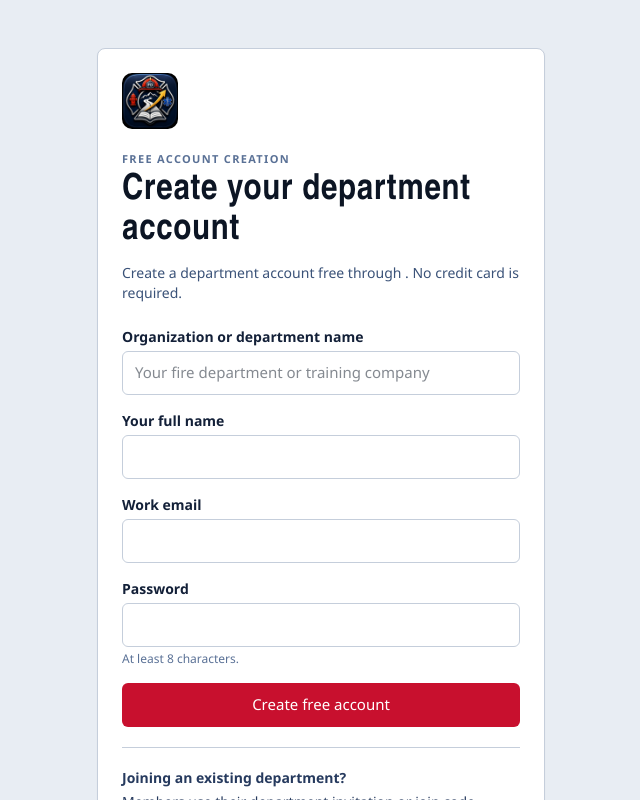
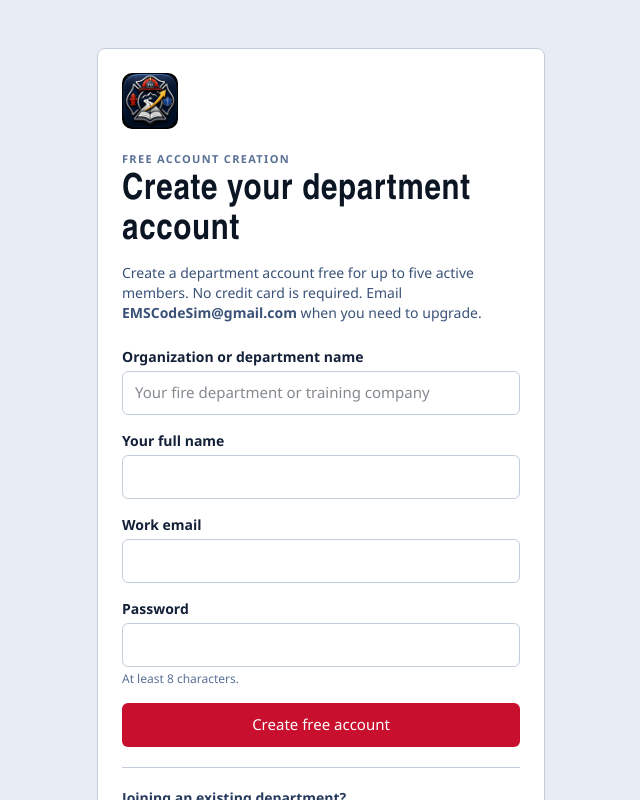
Before and after one commit to EMSCodeSim/ResponderRoadmap, a Next.js app: page /register in a window 1280 px wide. Shown: the top 800 px of the page, without its empty margins (319-959 px from the left). Built offline with nearby package versions, Linux system fonts and the light colour scheme.

Commit message:
Open free signup: update src/app/register/page.tsx

```diff
--- a/src/app/register/page.tsx
+++ b/src/app/register/page.tsx
@@ -6,7 +6,7 @@ import { useRouter, useSearchParams } from "next/navigation";
 import { api, ApiError } from "@/lib/api";
 import { BrandMark } from "@/components/brand";
 import { Button, Field, Flash, Input, Select } from "@/components/ui";
-import { isOpenAccountCreationAvailable, OPEN_ACCOUNT_CREATION_END_LABEL } from "@/lib/account-access";
+import { isOpenAccountCreationAvailable } from "@/lib/account-access";
 
 function RegisterContent() {
   const router = useRouter();
@@ -128,7 +128,7 @@ function RegisterContent() {
           <>
             <div className="kicker">Free account creation</div>
             <h1 className="display mt-1 text-4xl font-bold">Create your department account</h1>
-            <p className="mt-3 text-sm text-navy-500">Create a department account free through {OPEN_ACCOUNT_CREATION_END_LABEL}. No credit card is required.</p>
+            <p className="mt-3 text-sm text-navy-500">Create a department account free for up to five active members. No credit card is required. Email <a className="font-semibold text-fire underline" href="mailto:EMSCodeSim@gmail.com?subject=ResponderRoadmap%20Account%20Upgrade">EMSCodeSim@gmail.com</a> when you need to upgrade.</p>
             <form onSubmit={onSubmit} className="mt-6 space-y-4">
               <Flash message={error} tone="danger" />
               <Field label="Organization or department name"><Input value={organizationName} onChange={(e) => setOrganizationName(e.target.value)} minLength={2} maxLength={180} required placeholder="Your fire department or training company" /></Field>
```
